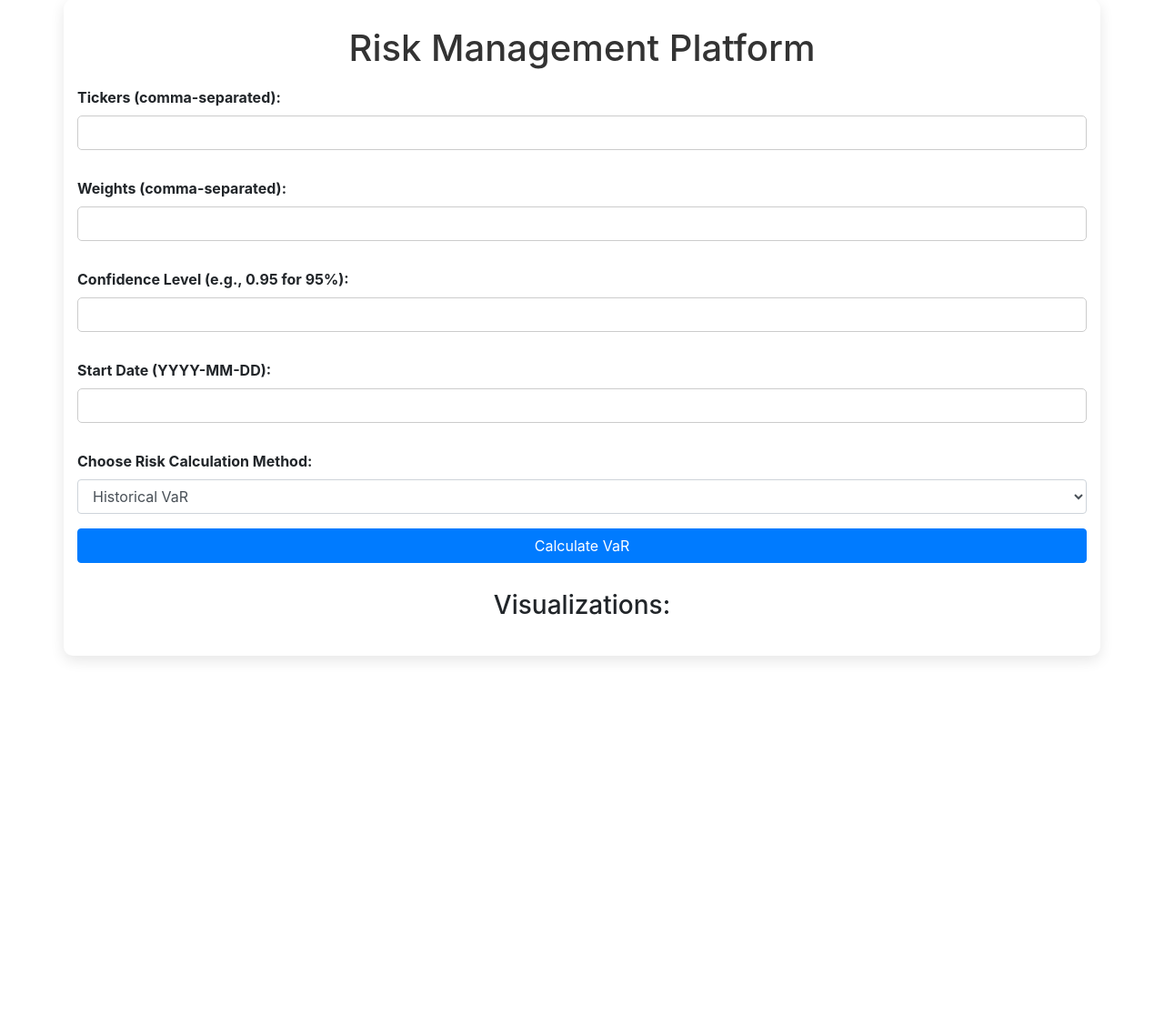
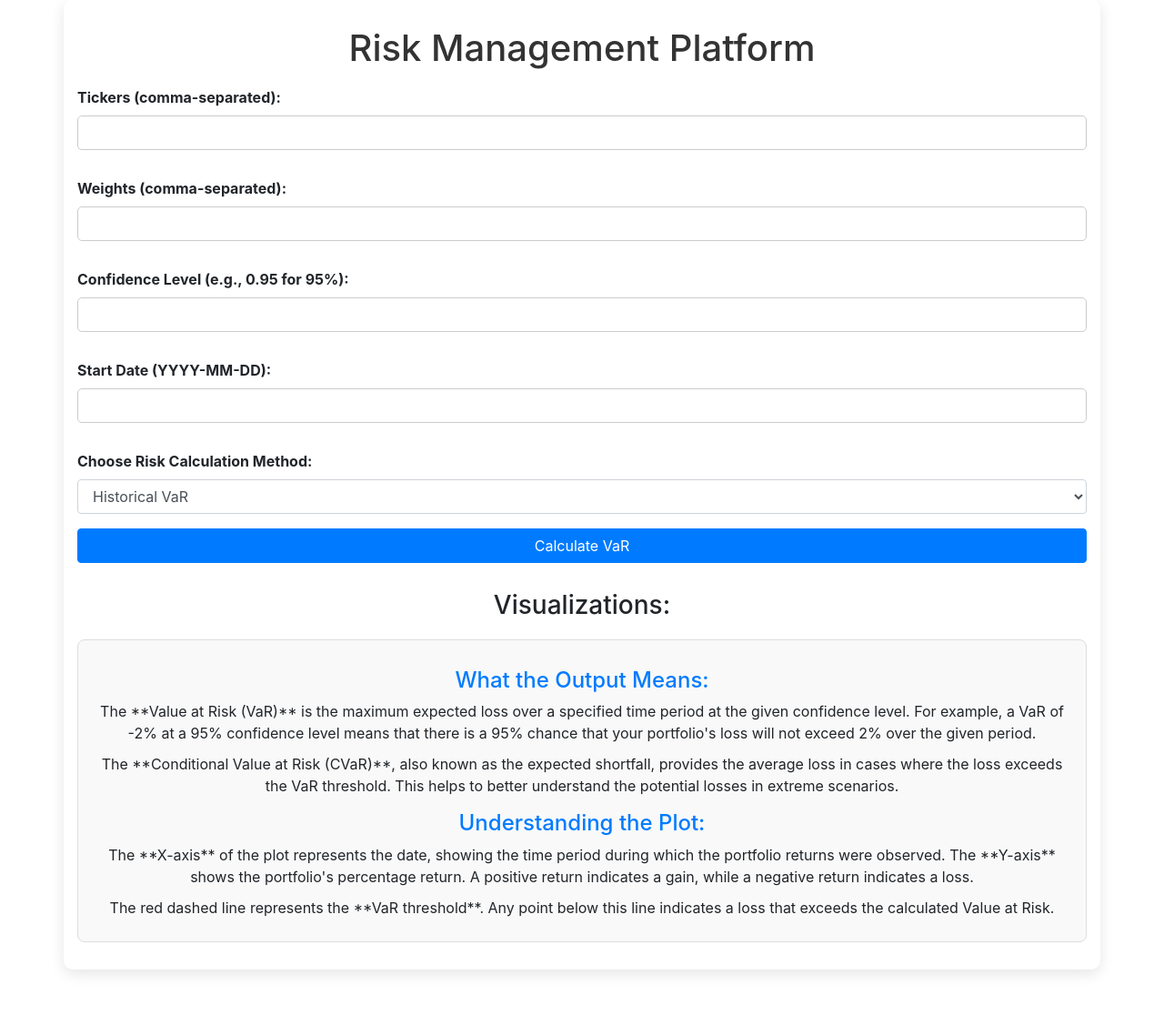
Before and after one commit to jsabazova/risk_management_platform, a Flask app: page / in a window 1280 px wide. Shown: the part 51-1167 px from the top of the page at 91% size. Before the commit the page ends 777 px from the top, so only its background shows below. Run offline with Flask 3, Linux system fonts and the light colour scheme; some libraries are stand-ins or nearby versions.

Commit message:
Final for Graphs
adjusted the meanings for the graphs as well as rounded the data points

```diff
--- a/app.py
+++ b/app.py
@@ -122,32 +122,38 @@ def index():
             if method == 'historical':
                 print("Generating historical VaR plot")
                 var = calculate_historical_var(portfolio_returns, confidence_level)
+                var = round(var,4)
                 try:
                     plot_historical_var(portfolio_returns, var)
                     print("Historical VaR plot generated and saved")
                 except Exception as e:
                     print(f"Error while generating Historical VaR plot: {e}")
                 cvar = calculate_cvar(portfolio_returns, var)
+                cvar = round(cvar, 4)
 
             elif method == 'variance_covariance':
                 print("Generating variance-covariance VaR plot")
                 var = calculate_variance_covariance_var(portfolio_returns, confidence_level)
+                var = round(var,4)
                 try:
                     plot_var_covariance(portfolio_returns.mean(), portfolio_returns.std(), var)
                     print("Variance-Covariance VaR plot generated and saved")
                 except Exception as e:
                     print(f"Error while generating Variance-Covariance VaR plot: {e}")
                 cvar = calculate_cvar(portfolio_returns, var)
+                cvar = round(cvar, 4)
 
             elif method == 'monte_carlo':
                 print("Generating Monte Carlo VaR plot")
                 var = calculate_monte_carlo_var(portfolio_returns, confidence_level)
+                var = round(var,4)
                 try:
                     plot_monte_carlo(np.random.normal(portfolio_returns.mean(), portfolio_returns.std(), 10000), var)
                     print("Monte Carlo VaR plot generated and saved")
                 except Exception as e:
                     print(f"Error while generating Monte Carlo VaR plot: {e}")
                 cvar = calculate_cvar(np.random.normal(portfolio_returns.mean(), portfolio_returns.std(), 10000), var)
+                cvar = round(cvar, 4)
 
             print(f"VaR: {var}, CVaR: {cvar}")
             return render_template('index.html', var=var, cvar=cvar, tickers=tickers, weights=weights, method=method, time=time)
--- a/static/style.css
+++ b/static/style.css
@@ -91,3 +91,20 @@ select {
     padding: 10px;
     font-size: 16px;
 }
+.explanation {
+    background-color: #f9f9f9;
+    padding: 15px;
+    border-radius: 8px;
+    border: 1px solid #ddd;
+    font-size: 16px;
+    line-height: 1.5;
+}
+
+.explanation h4 {
+    margin-top: 15px;
+    color: #007bff;
+}
+
+.explanation p {
+    margin-bottom: 10px;
+}
--- a/templates/index.html
+++ b/templates/index.html
@@ -52,6 +52,26 @@
                 {% elif method == 'variance_covariance' %}
                     <img src="{{ url_for('static', filename='var_covariance.png') }}?v={{ time.time() }}" alt="Variance-Covariance VaR Plot">
                 {% endif %}
+
+                <!-- Add explanation for the user -->
+        <div class="explanation" style="margin-top: 20px;">
+            <h4>What the Output Means:</h4>
+            <p>
+                The **Value at Risk (VaR)** is the maximum expected loss over a specified time period at the given confidence level.
+                For example, a VaR of -2% at a 95% confidence level means that there is a 95% chance that your portfolio's loss will not exceed 2% over the given period.
+            </p>
+            <p>
+                The **Conditional Value at Risk (CVaR)**, also known as the expected shortfall, provides the average loss in cases where the loss exceeds the VaR threshold.
+                This helps to better understand the potential losses in extreme scenarios.
+            </p>
+            <h4>Understanding the Plot:</h4>
+            <p>
+                The **X-axis** of the plot represents the date, showing the time period during which the portfolio returns were observed.
+                The **Y-axis** shows the portfolio's percentage return. A positive return indicates a gain, while a negative return indicates a loss.
+            </p>
+            <p>
+                The red dashed line represents the **VaR threshold**. Any point below this line indicates a loss that exceeds the calculated Value at Risk.
+            </p>
             </div>
         </div>
     </div>
```
Also changed, not shown: static/historical_var.png, static/monte_carlo.png, static/var_covariance.png.
